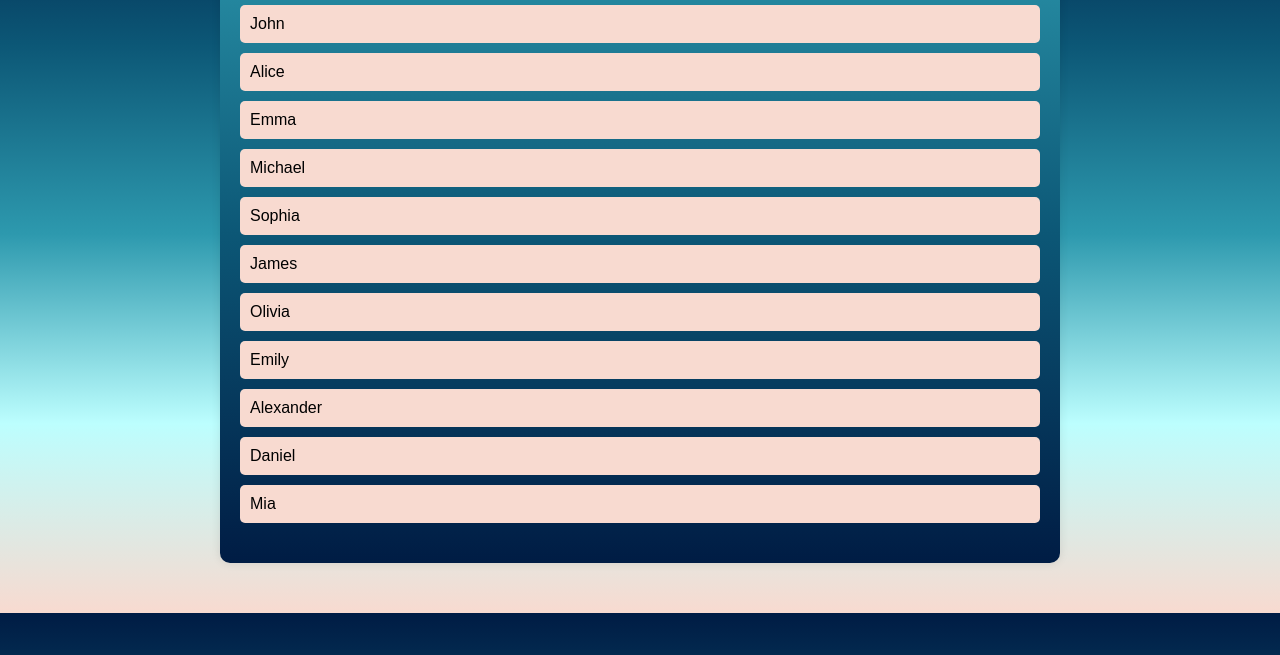
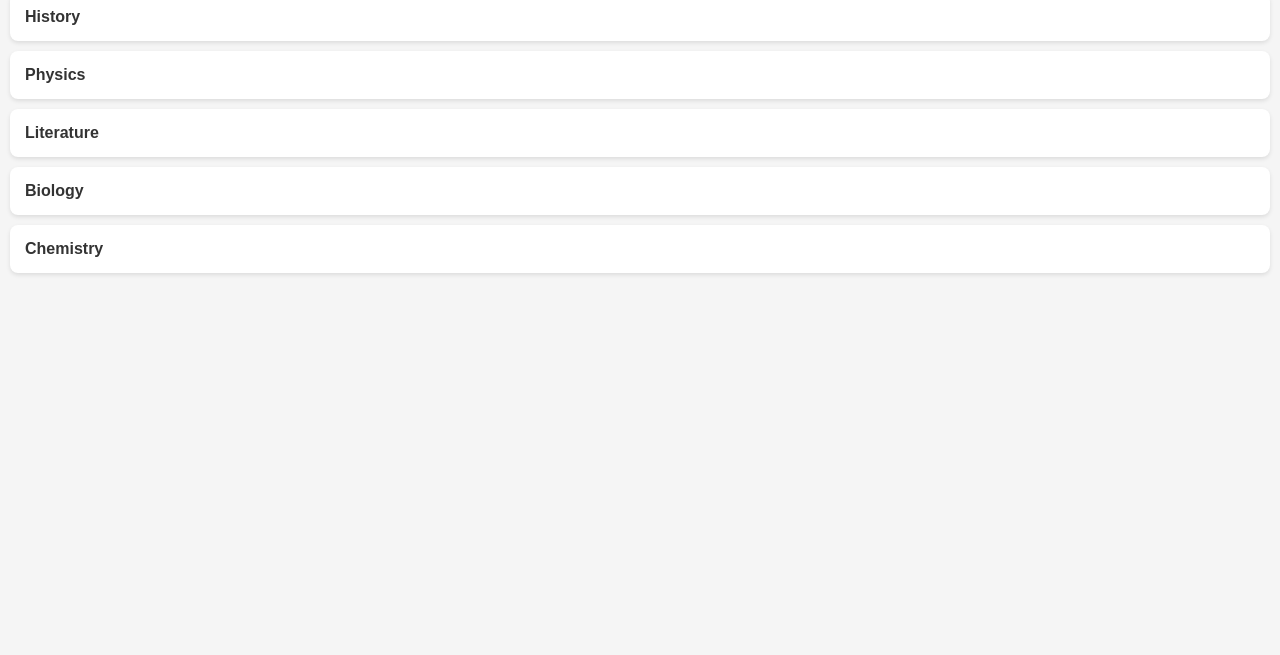
Before and after one commit to LeHung3/WebTN, a plain HTML site: page ResultOverview/index.html in a window 1280 px wide. Shown: the part 145-800 px from the top of the page. Drawn offline with Linux system fonts and the light colour scheme.

Commit message:
ResultOverView2

```diff
--- /dev/null
+++ b/ResultOverview/index.css
@@ -0,0 +1,40 @@
+
+body {
+  font-family: Arial, sans-serif;
+  margin: 0;
+  padding: 0;
+  background-color: #f5f5f5;
+}
+
+h1 {
+  text-align: center;
+  color: #333;
+}
+
+ul {
+  list-style-type: none;
+  padding: 0;
+}
+
+li {
+  margin: 10px;
+  background-color: #fff;
+  padding: 15px;
+  border-radius: 8px;
+  box-shadow: 0 2px 4px rgba(0, 0, 0, 0.1);
+  transition: transform 0.3s ease;
+}
+
+li:hover {
+  transform: translateY(-5px);
+}
+
+a {
+  text-decoration: none;
+  color: #333;
+  font-weight: bold;
+}
+
+a:hover {
+  color: #666;
+}
--- a/ResultOverview/index.html
+++ b/ResultOverview/index.html
@@ -3,19 +3,15 @@
 <head>
     <meta charset="UTF-8">
     <meta name="viewport" content="width=device-width, initial-scale=1.0">
-    <title>Student Management System</title>
-    <link rel="stylesheet" href="../ResultOverview/style.css">
+    <title>Danh sách môn học</title>
+    <link rel="stylesheet" href="../ResultOverview/index.css">
+
 </head>
 <body>
-  <div class="container">
-    <h1>Student Management System</h1>
-    <div class="student-list" id="studentList">
-        <!-- Student list will be populated here -->
-    </div>
-    <div class="student-details" id="studentDetails">
-        <!-- Student details will be populated here -->
-    </div>
-</div>
+    <h1>Exam List</h1>
+    <ul id="course-list">
+        <!-- Danh sách môn học sẽ được tạo bằng JavaScript -->
+    </ul>
 
     <script src="../ResultOverview/index.js"></script>
 </body>
--- a/ResultOverview/index.js
+++ b/ResultOverview/index.js
@@ -1,49 +1,29 @@
-document.addEventListener('DOMContentLoaded', function () {
-    const studentList = document.getElementById('studentList');
-    const studentDetails = document.getElementById('studentDetails');
 
-    // Mock data
-    const students = [
-        { id: 1, name: 'John', exams: [{ name: 'Math', score: 85 }, { name: 'Biology', score: 78 }] },
-        { id: 2, name: 'Alice', exams: [{ name: 'History', score: 90 }, { name: 'Physics', score: 82 }] },
-        { id: 3, name: 'Emma', exams: [{ name: 'Math', score: 42 }, { name: 'Literature', score: 42 }] },
-        { id: 3, name: 'Michael', exams: [{ name: 'Math', score: 75 }, { name: 'Physics', score: 80 }] },
-        { id: 3, name: 'Sophia', exams: [{ name: 'Literature', score: 75 }, { name: 'Physics', score: 80 }] },
-        { id: 3, name: 'James', exams: [{ name: 'Chemistry', score: 45 }, { name: 'Physics', score: 24 }] },
-        { id: 3, name: 'Olivia', exams: [{ name: 'Math', score: 12 }, { name: 'Biology', score: 55 }] },
-        { id: 3, name: 'Emily', exams: [{ name: 'History', score: 43 }, { name: 'Chemistry', score: 66 }] },
-        { id: 3, name: 'Alexander', exams: [{ name: 'Math', score: 56 }, { name: 'Biology', score: 80 }] },
-        { id: 3, name: 'Daniel', exams: [{ name: 'Chemistry', score: 59 }, { name: 'Physics', score: 78 }] },
-        { id: 3, name: 'Mia', exams: [{ name: 'History', score: 75 }, { name: 'Literature', score: 86 }] },
-    ];
 
-    // Function to populate student list
-    function populateStudentList() {
-        students.forEach(student => {
-            const studentItem = document.createElement('div');
-            studentItem.classList.add('student-item');
-            studentItem.textContent = student.name;
-            studentItem.addEventListener('click', function () {
-                showStudentDetails(student);
-            });
-            studentList.appendChild(studentItem);
-        });
-    }
 
-    // Function to show student details
-    function showStudentDetails(student) {
-        studentDetails.innerHTML = `
-            <h2>${student.name}</h2>
-            <ul>
-                ${student.exams.map(exam => `<li>${exam.name}: ${exam.score}</li>`).join('')}
-            </ul>
-        `;
-        studentDetails.style.display = 'block';
-        const examNames = student.exams.map(exam => exam.name);
-        // Redirect to exam page with student id and exam name as query parameters
-        window.location.href = `exam.html?studentId=${student.id}&examName=${examNames[0]}`;
-    }
+// Mock data cho danh sách môn học
+const courses = [
+    { name: 'Math' },
+    { name: 'History' },
+    { name: 'Physics' },
+    { name: 'Literature' },
+    { name: 'Biology' },
+    { name: 'Chemistry' }
+    // Thêm các môn học khác vào đây
+  ];
 
-    // Populate student list on page load
-    populateStudentList();
-});
+  // Function để tạo danh sách môn học
+  function createCourseList() {
+    const courseList = document.getElementById('course-list');
+    courses.forEach(course => {
+        const listItem = document.createElement('li');
+        const link = document.createElement('a');
+        link.href = `listStudent.html?courseName=${encodeURIComponent(course.name)}`;
+        link.textContent = course.name;
+        listItem.appendChild(link);
+        courseList.appendChild(listItem);
+    });
+  }
+
+  // Gọi hàm để tạo danh sách môn học khi trang được tải
+  document.addEventListener('DOMContentLoaded', createCourseList);
--- a/ResultOverview/style.css
+++ b/ResultOverview/listStudent.css
@@ -1,3 +1,4 @@
+
 body {
   font-family: Arial, sans-serif;
   margin: 0;
```
Also changed, not shown: ResultOverview/exam.html (+4 -2 lines), ResultOverview/exam.js (renamed from ResultOverview/index1.js, +13 -0 lines), ResultOverview/listStudent.html (added, +30 -0 lines), ResultOverview/listStudent.js (added, +63 -0 lines), ResultOverview/exam.css (renamed from ResultOverview/style1.css).
